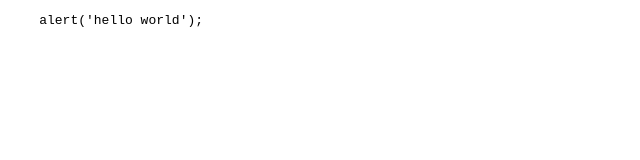
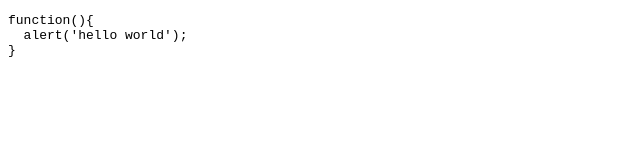
Before and after one commit to myfavoriteme/scripts_for_tilda, a plain HTML site: page index.html in a window 1280 px wide. Shown: the whole page, without its empty margins (0-640 px from the left). Drawn offline with Linux system fonts and the light colour scheme.

Commit message:
Update index.html

```diff
--- a/index.html
+++ b/index.html
@@ -8,7 +8,9 @@
 </head>
 <body>
   <pre>
-    alert('hello world');
+function(){
+  alert('hello world');
+}
   </pre>
 </body>
 </html>
```
